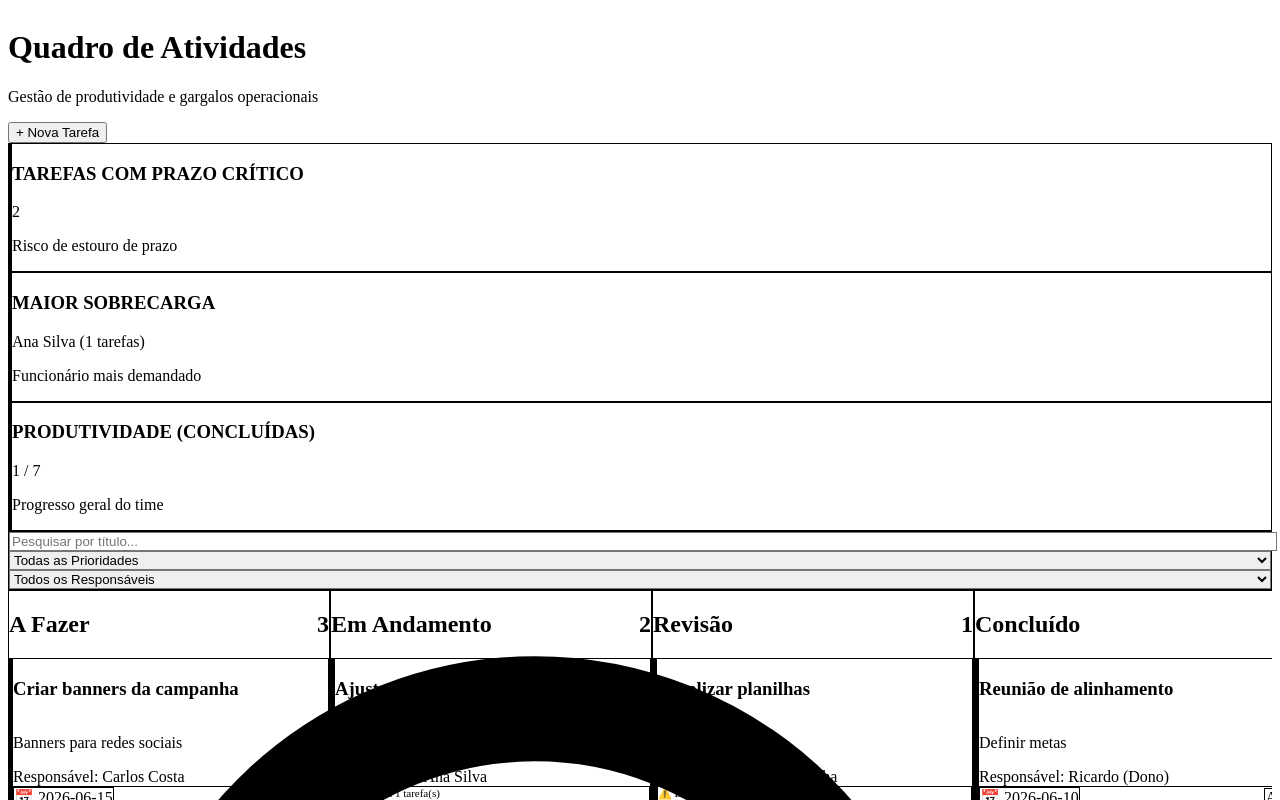
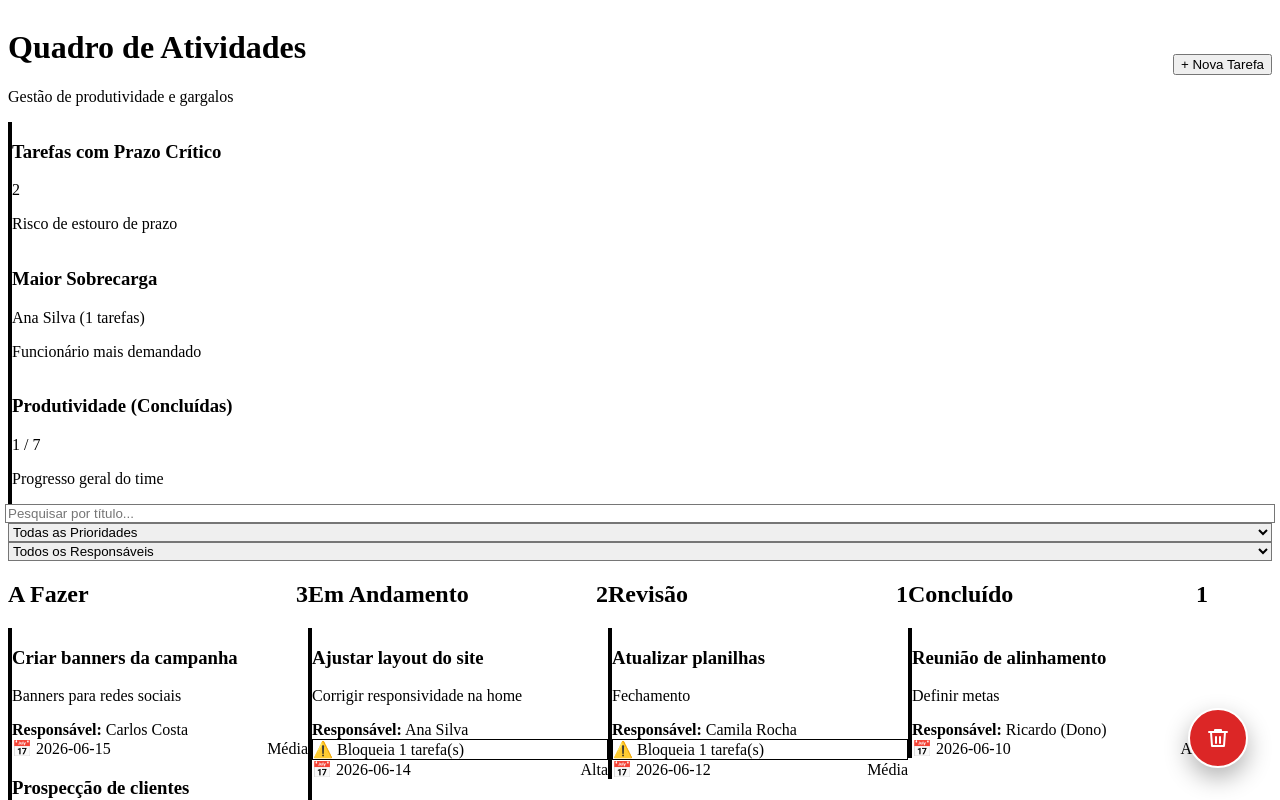
Before and after one commit to joaogabriel700/gerenciador-tarefas-equipe, a React (Vite) app: page / in a window 1280 px wide. Shown: the top 800 px of the page. Built offline with nearby package versions, Linux system fonts and the light colour scheme.

Commit message:
Implementação de dependências entre tarefas

```diff
--- a/src/App.tsx
+++ b/src/App.tsx
@@ -27,6 +27,7 @@ export default function App() {
     title: '', description: '', status: 'A Fazer', assigneeId: '1', deadline: '', priority: 'Média', blocksTasks: []
   });
 
+  // ESTADOS DE BUSCA E FILTROS
   const [buscaTitulo, setBuscaTitulo] = useState('');
   const [filtroPrioridade, setFiltroPrioridade] = useState('Todas');
   const [filtroResponsavel, setFiltroResponsavel] = useState('Todos');
@@ -50,7 +51,7 @@ export default function App() {
     if (tarefaEditando) {
       setTasks(prev => prev.map(task =>
         task.id === tarefaEditando.id
-          ? { ...task, ...novaTarefa } as Task
+          ? { ...task, ...novaTarefa, blocksTasks: novaTarefa.blocksTasks || [] } as Task
           : task
       ));
     } else {
@@ -85,8 +86,42 @@ export default function App() {
   const handleDragStart = (e: React.DragEvent, taskId: string) => e.dataTransfer.setData('taskId', taskId);
   const handleDragOver = (e: React.DragEvent) => e.preventDefault();
 
+  // LÓGICA DE DRAG & DROP COM VALIDAÇÃO DE BLOQUEIO DE TAREFAS
   const handleDrop = (e: React.DragEvent, novaColuna: Status) => {
     const idDaTarefa = e.dataTransfer.getData('taskId');
+    const tarefaMovida = tasks.find(t => t.id === idDaTarefa);
+
+    if (!tarefaMovida) return;
+
+    const ordemColunas: Record<Status, number> = {
+      'A Fazer': 0,
+      'Em Andamento': 1,
+      'Revisão': 2,
+      'Concluído': 3
+    };
+
+    const destinoIndex = ordemColunas[novaColuna];
+    let violacao = false;
+    let mensagemViolacao = '';
+
+    // Verifica se a tarefa atual depende de outra que ainda não avançou
+    const tarefasBloqueadoras = tasks.filter(t => t.blocksTasks && t.blocksTasks.includes(tarefaMovida.id));
+
+    for (const bloq of tarefasBloqueadoras) {
+      const bloqIndex = ordemColunas[bloq.status];
+      if (destinoIndex > bloqIndex) {
+        violacao = true;
+        mensagemViolacao = `⚠️ Ação Bloqueada!\n\nA tarefa "${tarefaMovida.title}" não pode ir para "${novaColuna}" pois depende da conclusão da tarefa "${bloq.title}" (que está em "${bloq.status}").`;
+        break;
+      }
+    }
+
+    if (violacao) {
+      alert(mensagemViolacao);
+      return; // Cancela a atualização de estado, mantendo o card na coluna original
+    }
+
+    // Executa a movimentação normalmente caso passe na validação
     setTasks(prev => prev.map(task => task.id === idDaTarefa ? { ...task, status: novaColuna } : task));
   };
 
@@ -97,6 +132,7 @@ export default function App() {
     }
   };
 
+  // Métrica dos cards superiores
   const tarefasCriticas = tasks.filter(t => t.priority === 'Alta' && t.status !== 'Concluído').length;
   const tarefasAtivas = tasks.filter(t => t.status !== 'Concluído');
   const contagemSobrecarga = tarefasAtivas.reduce((acc, task) => {
@@ -113,58 +149,56 @@ export default function App() {
   const concluidas = tasks.filter(t => t.status === 'Concluído').length;
 
   return (
-    <div className="min-h-screen bg-gray-50 p-6 md:p-8">
+    <div className="min-h-screen bg-gray-100 p-8 relative">
+
       {/* HEADER */}
-      <header className="mb-8 flex flex-col sm:flex-row justify-between items-start sm:items-center gap-4">
+      <header className="mb-8 flex justify-between items-center">
         <div>
-          <h1 className="text-3xl font-bold text-gray-900 tracking-tight">Quadro de Atividades</h1>
-          <p className="text-gray-500 mt-1">Gestão de produtividade e gargalos operacionais</p>
+          <h1 className="text-3xl font-bold text-gray-800">Quadro de Atividades</h1>
+          <p className="text-gray-600">Gestão de produtividade e gargalos</p>
         </div>
+        <div className="flex items-center gap-4">
           <button
             onClick={abrirParaCriar}
-          className="bg-blue-600 text-white px-5 py-2.5 rounded-xl font-semibold shadow-sm hover:bg-blue-700 transition-all cursor-pointer"
+            className="bg-blue-600 text-white px-6 py-2 rounded-lg font-medium hover:bg-blue-700 transition-colors cursor-pointer"
           >
             + Nova Tarefa
           </button>
+        </div>
       </header>
 
       {/* CARDS DE MÉTRICAS */}
-      <div className="grid grid-cols-1 sm:grid-cols-2 lg:grid-cols-3 gap-6 mb-8">
-        <div className="bg-white p-6 rounded-2xl shadow-sm border border-gray-100 border-l-4 border-red-500">
-          <h3 className="text-gray-500 text-xs font-semibold uppercase tracking-wider">Tarefas com Prazo Crítico</h3>
-          <p className="text-3xl font-bold text-gray-900 mt-2">{tarefasCriticas}</p>
-          <p className="text-xs text-red-600 mt-2 font-medium">Risco de estouro de prazo</p>
+      <div className="grid grid-cols-1 md:grid-cols-3 gap-6 mb-8">
+        <div className="bg-white p-6 rounded-lg shadow-sm border-l-4 border-red-500">
+          <h3 className="text-gray-500 text-sm font-medium">Tarefas com Prazo Crítico</h3>
+          <p className="text-3xl font-bold text-gray-800 mt-2">{tarefasCriticas}</p>
+          <p className="text-xs text-red-500 mt-1">Risco de estouro de prazo</p>
         </div>
-        <div className="bg-white p-6 rounded-2xl shadow-sm border border-gray-100 border-l-4 border-yellow-500">
-          <h3 className="text-gray-500 text-xs font-semibold uppercase tracking-wider">Maior Sobrecarga</h3>
-          <p className="text-lg font-bold text-gray-900 mt-2 truncate" title={sobrecargaTexto}>{sobrecargaTexto}</p>
-          <p className="text-xs text-yellow-700 mt-2 font-medium">Funcionário mais demandado</p>
+        <div className="bg-white p-6 rounded-lg shadow-sm border-l-4 border-yellow-500">
+          <h3 className="text-gray-500 text-sm font-medium">Maior Sobrecarga</h3>
+          <p className="text-xl font-bold text-gray-800 mt-2 truncate">{sobrecargaTexto}</p>
+          <p className="text-xs text-yellow-600 mt-1">Funcionário mais demandado</p>
         </div>
-        <div className="bg-white p-6 rounded-2xl shadow-sm border border-gray-100 border-l-4 border-green-500">
-          <h3 className="text-gray-500 text-xs font-semibold uppercase tracking-wider">Produtividade (Concluídas)</h3>
-          <p className="text-3xl font-bold text-gray-900 mt-2">{concluidas} / {tasks.length}</p>
-          <p className="text-xs text-green-600 mt-2 font-medium">Progresso geral do time</p>
+        <div className="bg-white p-6 rounded-lg shadow-sm border-l-4 border-green-500">
+          <h3 className="text-gray-500 text-sm font-medium">Produtividade (Concluídas)</h3>
+          <p className="text-3xl font-bold text-gray-800 mt-2">{concluidas} / {tasks.length}</p>
+          <p className="text-xs text-green-500 mt-1">Progresso geral do time</p>
         </div>
       </div>
 
       {/* PAINEL DE BUSCA E FILTROS */}
-      <div className="bg-white p-5 rounded-2xl shadow-sm border border-gray-100 mb-8 flex flex-col md:flex-row gap-4 items-center">
-        <div className="w-full md:w-1/2 relative">
+      <div className="bg-white p-4 rounded-lg shadow-sm mb-8 flex flex-col md:flex-row gap-4 items-center justify-between">
         <input
           type="text"
           placeholder="Pesquisar por título..."
-            className="w-full border border-gray-200 rounded-xl py-2.5 pl-4 pr-10 bg-gray-50 focus:bg-white focus:outline-none focus:ring-2 focus:ring-blue-500/20 focus:border-blue-500 text-sm transition-all"
+          className="w-full md:w-1/3 border border-gray-300 rounded-lg p-2 focus:outline-none focus:ring-2 focus:ring-blue-500"
           value={buscaTitulo}
           onChange={e => setBuscaTitulo(e.target.value)}
         />
-          <svg className="w-5 h-5 text-gray-400 absolute right-3.5 top-3 pointer-events-none" fill="none" stroke="currentColor" viewBox="0 0 24 24">
-            <path strokeLinecap="round" strokeLinejoin="round" strokeWidth="2" d="M21 21l-6-6m2-5a7 7 0 11-14 0 7 7 0 0114 0z" />
-          </svg>
-        </div>
 
-        <div className="w-full md:w-1/2 flex flex-col sm:flex-row gap-3">
+        <div className="w-full md:w-2/3 flex flex-col sm:flex-row gap-4">
           <select
-            className="w-full border border-gray-200 rounded-xl p-2.5 bg-gray-50 text-sm focus:outline-none focus:ring-2 focus:ring-blue-500/20 focus:border-blue-500 transition-all"
+            className="w-full border border-gray-300 rounded-lg p-2 bg-white focus:outline-none"
             value={filtroPrioridade}
             onChange={e => setFiltroPrioridade(e.target.value)}
           >
@@ -175,7 +209,7 @@ export default function App() {
           </select>
 
           <select
-            className="w-full border border-gray-200 rounded-xl p-2.5 bg-gray-50 text-sm focus:outline-none focus:ring-2 focus:ring-blue-500/20 focus:border-blue-500 transition-all"
+            className="w-full border border-gray-300 rounded-lg p-2 bg-white focus:outline-none"
             value={filtroResponsavel}
             onChange={e => setFiltroResponsavel(e.target.value)}
           >
@@ -188,17 +222,17 @@ export default function App() {
       </div>
 
       {/* COLUNAS DO KANBAN */}
-      <div className="flex gap-6 overflow-x-auto pb-6 items-start">
+      <div className="flex gap-6 overflow-x-auto pb-4">
         {colunas.map((coluna) => (
           <div
             key={coluna}
-            className="bg-gray-100/80 backdrop-blur-sm p-4 rounded-2xl border border-gray-200/60 min-w-[320px] w-[320px] flex flex-col max-h-[600px]"
+            className="bg-gray-200 p-4 rounded-lg min-w-[300px] w-[300px] flex flex-col max-h-[600px]"
             onDragOver={handleDragOver}
             onDrop={(e) => handleDrop(e, coluna)}
           >
-            <h2 className="font-bold text-base mb-4 text-gray-900 flex justify-between items-center px-1">
-              <span>{coluna}</span>
-              <span className="bg-gray-200 text-gray-700 text-xs font-bold py-0.5 px-2.5 rounded-full">
+            <h2 className="font-bold text-lg mb-4 text-gray-700 flex justify-between items-center">
+              {coluna}
+              <span className="bg-gray-400 text-white text-xs py-1 px-2 rounded-full">
                 {tasks
                   .filter(t => t.status === coluna)
                   .filter(t => t.title.toLowerCase().includes(buscaTitulo.toLowerCase()))
@@ -208,9 +242,9 @@ export default function App() {
               </span>
             </h2>
 
-            <div className="flex flex-col gap-3 overflow-y-auto pr-1 pb-2 custom-scrollbar min-h-[100px]">
+            <div className="flex flex-col gap-3 overflow-y-auto pr-2 custom-scrollbar">
               {tasks
-                .filter(task => task.status === coluna)
+                .filter((task) => task.status === coluna)
                 .filter(task => task.title.toLowerCase().includes(buscaTitulo.toLowerCase()))
                 .filter(task => filtroPrioridade === 'Todas' || task.priority === filtroPrioridade)
                 .filter(task => filtroResponsavel === 'Todos' || task.assigneeId === filtroResponsavel)
@@ -220,32 +254,29 @@ export default function App() {
                     draggable
                     onDragStart={(e) => handleDragStart(e, task.id)}
                     onClick={() => abrirParaEditar(task)}
-                    className="bg-white p-4 rounded-xl shadow-sm border border-gray-100 border-l-4 border-blue-500 hover:shadow-md hover:border-gray-200 cursor-pointer transition-all flex flex-col gap-2"
+                    className="bg-white p-4 rounded shadow-sm border-l-4 border-blue-500 hover:shadow-md cursor-pointer active:cursor-grabbing transition-all"
                   >
-                    <h3 className="font-semibold text-gray-900 leading-snug">{task.title}</h3>
-                    {task.description && (
-                      <p className="text-sm text-gray-500 line-clamp-2">{task.description}</p>
-                    )}
+                    <h3 className="font-semibold text-gray-800">{task.title}</h3>
+                    <p className="text-sm text-gray-500 mt-1">{task.description}</p>
 
-                    <div className="text-xs text-gray-600 mt-1">
-                      <span className="font-medium text-gray-400">Responsável:</span> {getUserName(task.assigneeId)}
+                    <div className="mt-3 text-xs text-gray-600">
+                      <strong>Responsável:</strong> {getUserName(task.assigneeId)}
                     </div>
 
-                    {/* ALERTA DE BLOQUEIO DE TAREFAS */}
+                    {/* Alerta visual de dependências/bloqueios */}
                     {task.blocksTasks && task.blocksTasks.length > 0 && (
-                      <div className="mt-1 p-1.5 bg-red-50 border border-red-100 rounded-lg text-[11px] text-red-600 font-semibold">
+                      <div className="mt-2 p-2 bg-red-50 border border-red-100 rounded text-xs text-red-600 font-medium">
                         ⚠️ Bloqueia {task.blocksTasks.length} tarefa(s)
                       </div>
                     )}
 
-                    <div className="flex justify-between items-center text-xs font-medium text-gray-400 pt-2 border-t border-gray-50 mt-1">
-                      <span className="bg-gray-50 px-2.5 py-1 rounded-lg border border-gray-100">
+                    <div className="mt-3 flex justify-between items-center text-xs font-medium text-gray-400">
+                      <span className="bg-gray-100 px-2 py-1 rounded">
                         📅 {task.deadline || 'Sem prazo'}
                       </span>
-                      <span className={`px-2 py-0.5 rounded-md font-semibold ${
-                        task.priority === 'Alta' ? 'text-red-700 bg-red-50 border border-red-100' :
-                        task.priority === 'Média' ? 'text-yellow-700 bg-yellow-50 border border-yellow-100' :
-                        'text-blue-700 bg-blue-50 border border-blue-100'
+                      <span className={`${
+                        task.priority === 'Alta' ? 'text-red-500' :
+                        task.priority === 'Média' ? 'text-yellow-500' : 'text-blue-500'
                       }`}>
                         {task.priority}
                       </span>
@@ -262,9 +293,34 @@ export default function App() {
         onDragOver={handleDragOver}
         onDrop={handleDropDelete}
         title="Arraste e solte um cartão aqui para excluí-lo"
-        className="fixed bottom-8 right-8 bg-red-600 text-white w-14 h-14 rounded-full shadow-2xl flex items-center justify-center cursor-pointer hover:bg-red-700 transition-all border-2 border-white z-[10000] hover:scale-105 active:scale-95"
+        style={{
+          position: 'fixed',
+          bottom: '32px',
+          right: '32px',
+          width: '56px',
+          height: '56px',
+          backgroundColor: '#dc2626',
+          borderRadius: '50%',
+          display: 'flex',
+          alignItems: 'center',
+          justifyContent: 'center',
+          cursor: 'pointer',
+          boxShadow: '0 10px 25px rgba(0,0,0,0.3)',
+          border: '2px solid white',
+          zIndex: 99999,
+        }}
       >
-        <svg xmlns="http://www.w3.org/2000/svg" width="24" height="24" viewBox="0 0 24 24" fill="none" stroke="white" strokeWidth="2" strokeLinecap="round" strokeLinejoin="round">
+        <svg
+          xmlns="http://www.w3.org/2000/svg"
+          width="24"
+          height="24"
+          viewBox="0 0 24 24"
+          fill="none"
+          stroke="white"
+          strokeWidth="2"
+          strokeLinecap="round"
+          strokeLinejoin="round"
+        >
           <polyline points="3 6 5 6 21 6"/>
           <path d="M19 6l-1 14H6L5 6"/>
           <path d="M10 11v6"/>
@@ -275,40 +331,64 @@ export default function App() {
 
       {/* MODAL DE TAREFA */}
       {isModalOpen && (
-        <div className="fixed inset-0 bg-black/70 backdrop-blur-sm z-[100000] flex items-center justify-center p-4">
-          <div className="bg-white rounded-2xl p-6 w-full max-w-md shadow-2xl border border-gray-100 animate-in fade-in zoom-in-95 duration-200 max-h-[90vh] overflow-y-auto custom-scrollbar">
-            <h2 className="mb-5 text-xl font-bold text-gray-900">
+        <div
+          style={{
+            position: 'fixed',
+            top: 0,
+            left: 0,
+            width: '100vw',
+            height: '100vh',
+            backgroundColor: 'rgba(0,0,0,0.8)',
+            zIndex: 2147483647,
+            display: 'flex',
+            alignItems: 'center',
+            justifyContent: 'center',
+          }}
+        >
+          <div
+            style={{
+              backgroundColor: 'white',
+              padding: '24px',
+              borderRadius: '8px',
+              width: '100%',
+              maxWidth: '450px',
+              maxHeight: '90vh',
+              overflowY: 'auto',
+              zIndex: 2147483648,
+            }}
+          >
+            <h2 className="mb-4 text-xl font-bold text-gray-800">
               {tarefaEditando ? 'Editar Tarefa' : 'Criar Nova Tarefa'}
             </h2>
 
             <form onSubmit={salvarTarefa} className="flex flex-col gap-4">
               <div>
-                <label className="block text-sm font-semibold text-gray-700">Título da Tarefa *</label>
+                <label className="block text-sm font-medium text-gray-700">Título da Tarefa *</label>
                 <input
                   type="text"
                   required
                   placeholder="Ex: Revisar relatório mensal"
-                  className="mt-1.5 w-full rounded-xl border border-gray-200 p-3 bg-gray-50 focus:bg-white focus:outline-none focus:ring-2 focus:ring-blue-500/20 focus:border-blue-500 text-sm transition-all"
+                  className="mt-1 w-full rounded border border-gray-300 p-2"
                   value={novaTarefa.title || ''}
                   onChange={e => setNovaTarefa({ ...novaTarefa, title: e.target.value })}
                 />
               </div>
 
               <div>
-                <label className="block text-sm font-semibold text-gray-700">Descrição</label>
+                <label className="block text-sm font-medium text-gray-700">Descrição</label>
                 <textarea
                   rows={3}
                   placeholder="Descreva o que precisa ser feito..."
-                  className="mt-1.5 w-full resize-none rounded-xl border border-gray-200 p-3 bg-gray-50 focus:bg-white focus:outline-none focus:ring-2 focus:ring-blue-500/20 focus:border-blue-500 text-sm transition-all"
+                  className="mt-1 w-full resize-none rounded border border-gray-300 p-2"
                   value={novaTarefa.description || ''}
                   onChange={e => setNovaTarefa({ ...novaTarefa, description: e.target.value })}
                 />
               </div>
 
               <div>
-                <label className="block text-sm font-semibold text-gray-700">Coluna / Status Inicial</label>
+                <label className="block text-sm font-medium text-gray-700">Coluna Inicial / Status</label>
                 <select
-                  className="mt-1.5 w-full rounded-xl border border-gray-200 p-3 bg-gray-50 text-sm focus:outline-none focus:ring-2 focus:ring-blue-500/20 focus:border-blue-500 transition-all"
+                  className="mt-1 w-full rounded border border-gray-300 p-2"
                   value={novaTarefa.status || 'A Fazer'}
                   onChange={e => setNovaTarefa({ ...novaTarefa, status: e.target.value as Status })}
                 >
@@ -319,9 +399,9 @@ export default function App() {
               </div>
 
               <div>
-                <label className="block text-sm font-semibold text-gray-700">Responsável</label>
+                <label className="block text-sm font-medium text-gray-700">Responsável</label>
                 <select
-                  className="mt-1.5 w-full rounded-xl border border-gray-200 p-3 bg-gray-50 text-sm focus:outline-none focus:ring-2 focus:ring-blue-500/20 focus:border-blue-500 transition-all"
+                  className="mt-1 w-full rounded border border-gray-300 p-2"
                   value={novaTarefa.assigneeId || '1'}
                   onChange={e => setNovaTarefa({ ...novaTarefa, assigneeId: e.target.value })}
                 >
@@ -331,12 +411,12 @@ export default function App() {
                 </select>
               </div>
 
-              {/* CAMPO DE DEPENDÊNCIAS / BLOQUEIO DE TAREFAS */}
+              {/* Campo para bloquear outras tarefas */}
               <div>
-                <label className="block text-sm font-semibold text-gray-700 mb-1">Bloqueia outras tarefas</label>
+                <label className="block text-sm font-medium text-gray-700">Bloqueia outras tarefas</label>
                 <select
                   multiple
-                  className="mt-1.5 w-full rounded-xl border border-gray-200 p-2.5 bg-gray-50 text-sm focus:outline-none focus:ring-2 focus:ring-blue-500/20 focus:border-blue-500 transition-all"
+                  className="mt-1 w-full rounded border border-gray-300 p-2 text-sm"
                   value={novaTarefa.blocksTasks || []}
                   onChange={e => {
                     const selectedOptions = Array.from(e.target.selectedOptions, option => option.value);
@@ -344,30 +424,30 @@ export default function App() {
                   }}
                 >
                   {tasks
-                    .filter(t => t.id !== novaTarefa.id) // Impede que a tarefa bloqueie a si mesma
+                    .filter(t => t.id !== novaTarefa.id) // Impede que uma tarefa bloqueie a si mesma
                     .map(taskOption => (
                       <option key={taskOption.id} value={taskOption.id}>
                         {taskOption.title}
                       </option>
                     ))}
                 </select>
-                <span className="text-[10px] text-gray-400 block mt-1">Segure Ctrl (ou Cmd) para selecionar mais de uma tarefa</span>
+                <span className="text-[10px] text-gray-400 block">Segure Ctrl (ou Cmd) para selecionar múltiplas tarefas</span>
               </div>
 
               <div className="flex gap-4">
                 <div className="flex-1">
-                  <label className="block text-sm font-semibold text-gray-700">Prazo</label>
+                  <label className="block text-sm font-medium text-gray-700">Prazo</label>
                   <input
                     type="date"
-                    className="mt-1.5 w-full rounded-xl border border-gray-200 p-2.5 bg-gray-50 text-sm focus:outline-none focus:ring-2 focus:ring-blue-500/20 focus:border-blue-500 transition-all"
+                    className="mt-1 w-full rounded border border-gray-300 p-2 text-sm"
                     value={novaTarefa.deadline || ''}
                     onChange={e => setNovaTarefa({ ...novaTarefa, deadline: e.target.value })}
                   />
                 </div>
                 <div className="flex-1">
-                  <label className="block text-sm font-semibold text-gray-700">Prioridade</label>
+                  <label className="block text-sm font-medium text-gray-700">Prioridade</label>
                   <select
-                    className="mt-1.5 w-full rounded-xl border border-gray-200 p-2.5 bg-gray-50 text-sm focus:outline-none focus:ring-2 focus:ring-blue-500/20 focus:border-blue-500 transition-all"
+                    className="mt-1 w-full rounded border border-gray-300 p-2 text-sm"
                     value={novaTarefa.priority || 'Média'}
                     onChange={e => setNovaTarefa({ ...novaTarefa, priority: e.target.value as Priority })}
                   >
@@ -378,17 +458,17 @@ export default function App() {
                 </div>
               </div>
 
-              <div className="mt-4 flex justify-end gap-3 pt-4 border-t border-gray-100">
+              <div className="mt-4 flex justify-end gap-2">
                 <button
                   type="button"
                   onClick={fecharModal}
-                  className="px-5 py-2.5 text-sm font-semibold text-gray-700 bg-gray-50 hover:bg-gray-100 rounded-xl transition-all cursor-pointer border border-gray-200/60"
+                  className="rounded px-4 py-2 text-gray-600 hover:bg-gray-100"
                 >
                   Cancelar
                 </button>
                 <button
                   type="submit"
-                  className="px-5 py-2.5 text-sm font-semibold text-white bg-blue-600 hover:bg-blue-700 rounded-xl transition-all shadow-sm cursor-pointer"
+                  className="rounded bg-blue-600 px-4 py-2 font-medium text-white hover:bg-blue-700"
                 >
                   {tarefaEditando ? 'Salvar Alterações' : 'Salvar Tarefa'}
                 </button>
@@ -397,6 +477,7 @@ export default function App() {
           </div>
         </div>
       )}
+
     </div>
   );
 }
```
Lines whose indentation alone changed are shown as unchanged.
